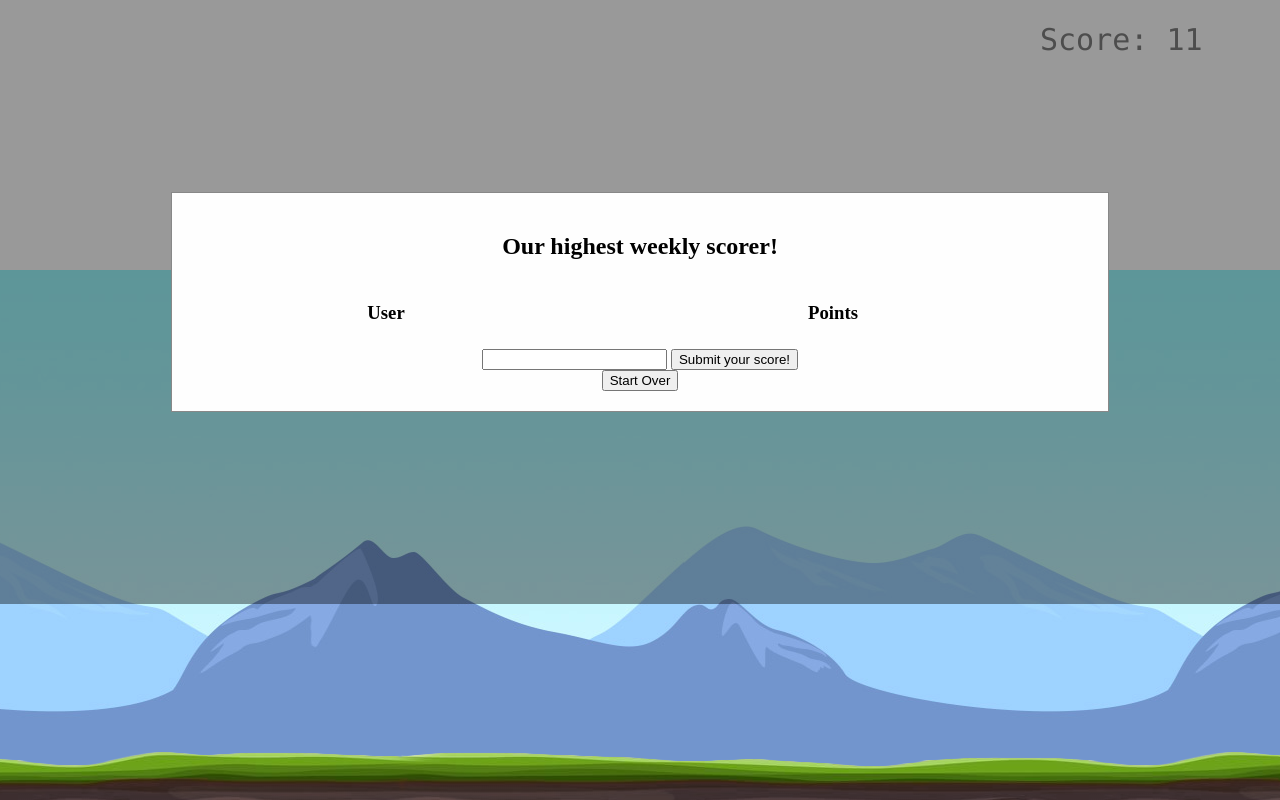
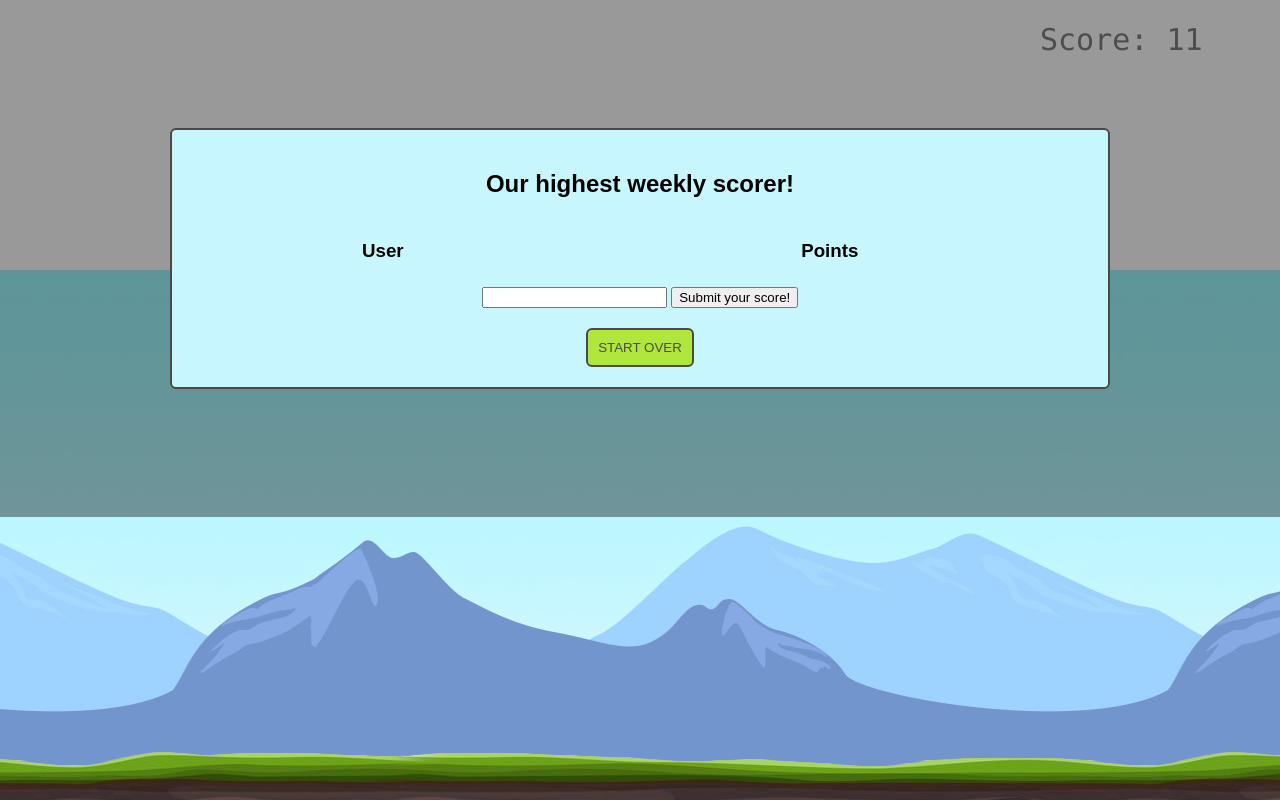
Before and after one commit to FoxPawPaws/JointJumper, a plain HTML site: page www/index.html in a window 1280 px wide. Drawn offline with Linux system fonts and the light colour scheme; no server answers.

Commit message:
added a lot

```diff
--- a/www/index.css
+++ b/www/index.css
@@ -34,12 +34,25 @@ body, html{
         }
         /* Modal Content/Box */
         .modal-content {
-          background-color: #fefefe;
-          margin: 15% auto; /* 15% from the top and centered */
+          background-color: #c7f6fe;
+          margin: 10% auto; /* 15% from the top and centered */
           padding: 20px;
-          border: 1px solid #888;
           width: 70%; /* Could be more or less, depending on screen size */
+          font-family: Arial, Helvetica, sans-serif;
+          border: 2px solid #494949 !important;
+border-radius: 6px;
         }
         .centered{
             text-align: center;
         }
+
+        #startOver{
+          margin-top:20px;
+         color: #494949 !important;
+text-transform: uppercase;
+background: #afe73c;
+padding: 10px;
+border: 2px solid #494949 !important;
+border-radius: 6px;
+display: inline-block;
+        }
```
